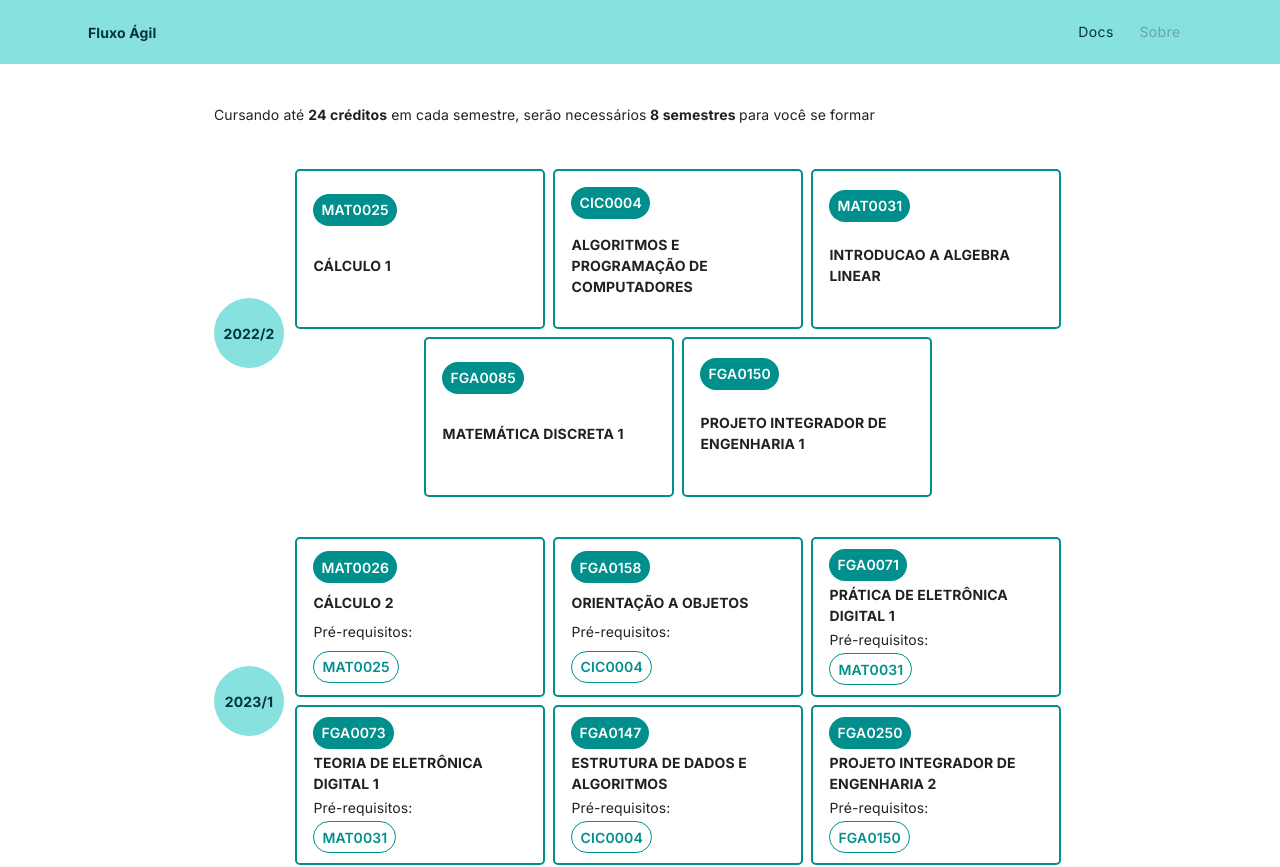
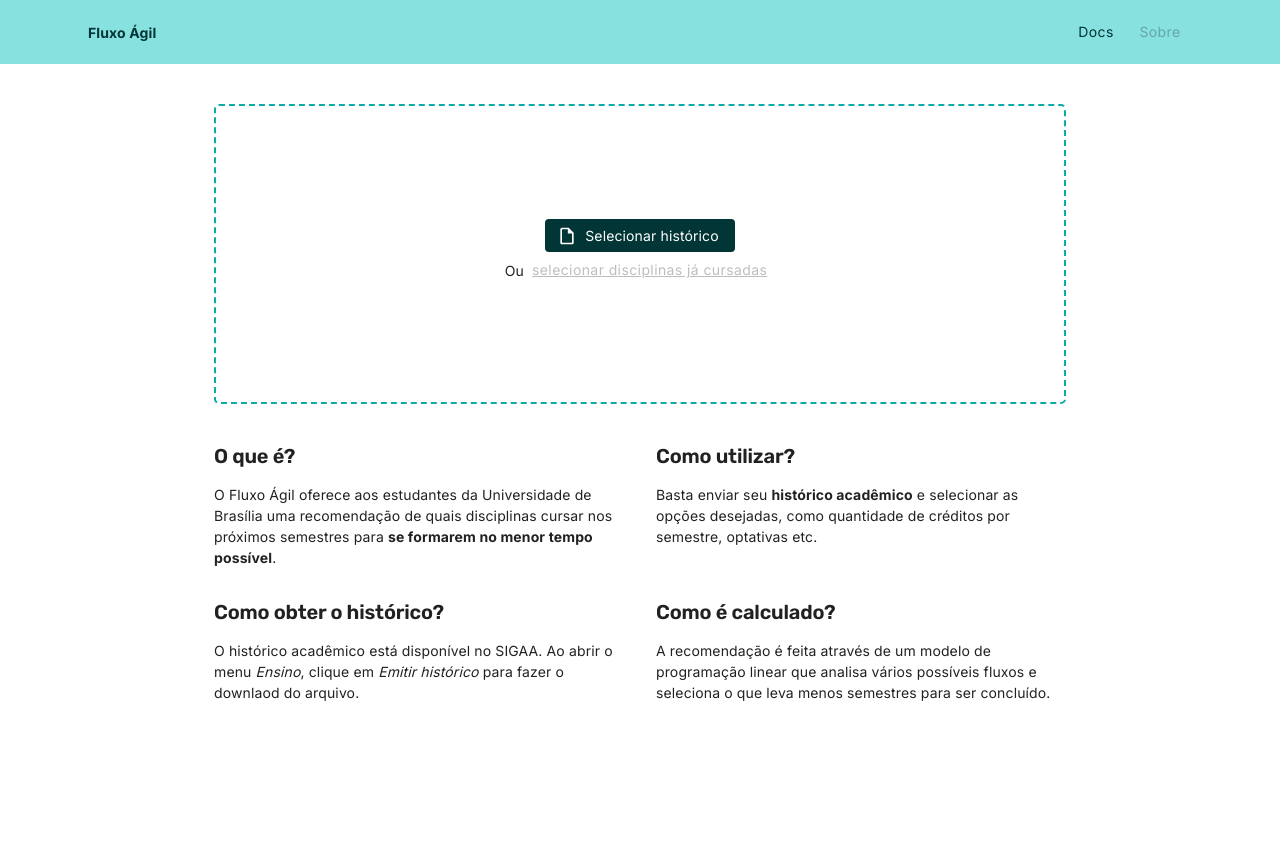
Before and after one commit to UnBArqDsw2022-1/2022.1_G4_FluxoAgil-client, a React (Vite) app: page / in a window 1280 px wide. Shown: the top 867 px of the page. After the commit the page ends 800 px from the top, so only its background shows below. Built offline with nearby package versions, Linux system fonts and the light colour scheme.

Commit message:
feat: retorna app.tsx para o estado anterior

```diff
--- a/src/containers/App.tsx
+++ b/src/containers/App.tsx
@@ -18,14 +18,14 @@ function App() {
 
       <Box py={5}>
         <Container maxWidth="md">
-          {/* {academicHistory ? (
+          {academicHistory ? (
             <RecommendationSettings />
           ) : (
             <AcademicHistoryUpload />
           )}
 
-          <Guide /> */}
-          <Recommendation />
+          <Guide />
+          {/* <Recommendation /> */}
         </Container>
       </Box>
     </Box>
```
